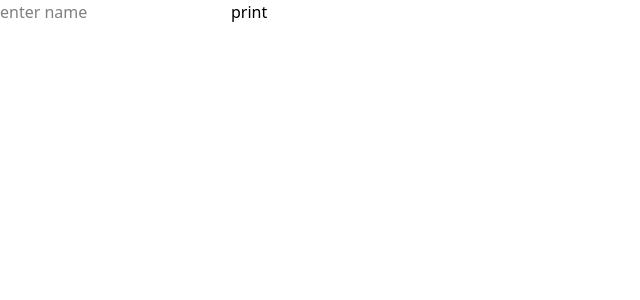
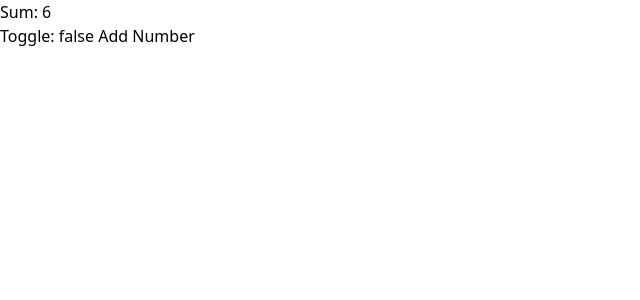
Before and after one commit to Vrushab-hulle/full-stack, a React (Vite) app in the folder react-demos/: page / in a window 1280 px wide. Shown: the top 300 px of the page, without its empty margins (0-640 px from the left). Built offline with nearby package versions, Linux system fonts and the light colour scheme.

Commit message:
cummited by shubham patil

```diff
--- a/react-demos/src/App1.jsx
+++ b/react-demos/src/App1.jsx
@@ -3,6 +3,10 @@ import React from "react";
 import UserInfoList from "./1ListRendering/UserInfoList";
 import WelcomeMessage from "./WelcomeMessage";
 import Pagination from "./5Pagination/Pagination";
+import UserContext from "./Context/UserContext";
+import { UserProfile } from "./Context/UserProfile";
+import BatchingExample from "./components/BatchingExample";
+import { ExpensiveCalc } from "./useMemo/ExpensiveCalc";
 
 const LazyComponent = React.lazy(() => import("./MachineCoding/Q21"));
 
@@ -97,10 +101,17 @@ const App1 = () => {
         </Routes>
       </FunctionalErrorBoundary> */}
       {/* <WrappedWelcomeMessage loading={loading} name="vrushabh" age={26} /> */}
-      <WelcomeMessage />
       {/* <UserList /> */}
       {/* <ToDoList /> */}
-      <Pagination />
+      {/* <Pagination /> */}
+      {/* <WelcomeMessage /> */}
+      {/* <UserContext >
+        <hr />
+        <UserProfile />
+
+      </UserContext> */}
+      {/* <BatchingExample /> */}
+      <ExpensiveCalc />
     </>
   );
 };
--- a/react-demos/src/Context/UserContext.jsx
+++ b/react-demos/src/Context/UserContext.jsx
@@ -5,8 +5,9 @@ export const context = createContext();
 
 const UserContext = ({ children }) => {
   const [userName, setUsername] = useState("vrushbah");
+  const [age, setAge] = useState(27);
 
-  return <context.Provider value={{userName}}>{children}</context.Provider>;
+  return <context.Provider value={{userName,age}}>{children}</context.Provider>;
 };
 
 export default UserContext;
--- a/react-demos/src/Context/UserProfile.jsx
+++ b/react-demos/src/Context/UserProfile.jsx
@@ -5,10 +5,12 @@ export const UserProfile = () => {
   const user  = useContext(context);
   console.log(user);
 
+
   return (
     <div>
       <h1>User Profile</h1>
       <p>User:{user.userName}</p>
+      <p>Age:{user.age}</p>
     </div>
   );
 };
--- /dev/null
+++ b/react-demos/src/components/BatchingExample.jsx
@@ -0,0 +1,27 @@
+import React, { useState } from "react";
+
+function BatchingExample() {
+    const [count, setCount] = useState(0);
+    const [name, setName] = useState("Shubham");
+
+    const handleClick = () => {
+        console.log("Before updates:", count, name);
+
+        // Multiple updates
+        setCount(count + 1);
+        setName("Updated Name");
+
+        console.log("After updates (still old values due to batching):", count, name);
+    };
+
+    return (
+        <div>
+            <h2>React State Batching Example</h2>
+            <p>Count: {count}</p>
+            <p>Name: {name}</p>
+            <button onClick={handleClick}>Update State</button>
+        </div>
+    );
+}
+
+export default BatchingExample;
--- a/react-demos/src/main.jsx
+++ b/react-demos/src/main.jsx
@@ -11,7 +11,8 @@ createRoot(document.getElementById("root")).render(
   <StrictMode>
     <BrowserRouter>
       <Provider store={store}>
-        <App />
+        {/* <App /> */}
+        <App1 />
       </Provider>
     </BrowserRouter>
   </StrictMode>
--- a/react-demos/src/useMemo/ExpensiveCalc.jsx
+++ b/react-demos/src/useMemo/ExpensiveCalc.jsx
@@ -1,34 +1,24 @@
-import React, { memo, useCallback, useMemo, useState } from "react";
-
-const ChildComp = memo(({ onAdd }) => {
-  console.log("Child rendered");
-
-  return <button onClick={onAdd}>Add Number </button>;
-});
-
-const WelcomeMessage = () => {
-  const [number, setnumber] = useState([1, 2, 3, 4]);
-  const [showEven, setShowEven] = useState(false);
-
-  const filteredNumber = useMemo(() => {
-    return showEven ? number.filter((num) => num % 2 === 0) : number;
-  }, [number, showEven]);
-
-  const addNumber = useCallback(() => {
-    setnumber((prev) => [...prev, prev.length + 1]);
-  }, [number]);
+import { useState, useMemo } from "react";
+export function ExpensiveCalc() {
+  const [numbers, setNumbers] = useState([1, 2, 3]);
+  const [toggle, setToggle] = useState(false);
+  const sum = useMemo(() => {
+    console.log("Calculating sum...");
+    return numbers.reduce((acc, num) => acc + num, 0);
+  }, [numbers]);
+  // const sum = ()=>{
+  //   console.log("Calculating sum...");
+  //   return numbers.reduce((acc, num) => acc + num, 0);
+  // }
   return (
     <div>
-      <h2>{showEven ? "Even Number" : "All Number"}</h2>
-      <ul>
-        {filteredNumber.map((num) => (
-          <li key={num}>{num}</li>
-        ))}
-      </ul>
-      <ChildComp onAdd={addNumber} />
-      <button onClick={() => setShowEven((prev) => !prev)}>Toggle</button>
+      <p>Sum: {sum}</p>
+      <button onClick={() => setToggle(!toggle)}>
+        Toggle: {toggle.toString()}
+      </button>{" "}
+      <button onClick={() => setNumbers([...numbers, numbers.length + 1])}>
+        Add Number
+      </button>
     </div>
   );
-};
-
-export default WelcomeMessage;
+}
```
